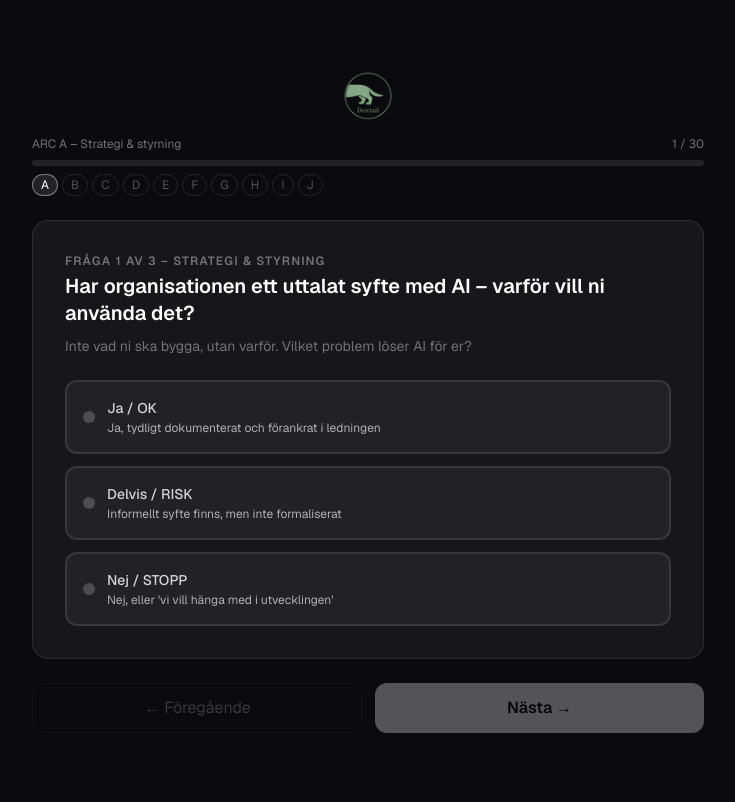
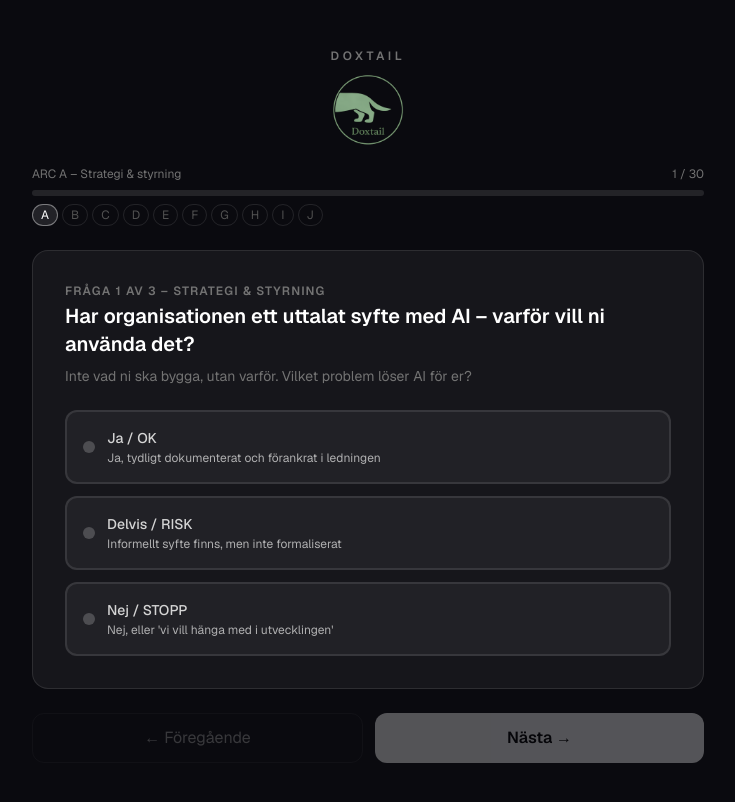
Before and after one commit to Ziiid/doxtail-arc, a Next.js app: page /check in a window 1280 px wide. Shown: the top 802 px of the page, without its empty margins (272-1007 px from the left). Built offline with nearby package versions, Linux system fonts and the light colour scheme.

Commit message:
Larger logo + Doxtail text above logo on all pages

```diff
--- a/app/check/page.tsx
+++ b/app/check/page.tsx
@@ -47,8 +47,9 @@ export default function CheckPage() {
   return (
     <main className="min-h-screen flex flex-col items-center justify-center px-4 py-12">
       <div className="max-w-2xl w-full space-y-6">
-        <div className="flex justify-center mb-2">
-          <Image src="/doxtail_logo.png" alt="Doxtail" width={60} height={60} />
+        <div className="flex flex-col items-center gap-1 mb-2">
+          <p className="text-xs font-semibold tracking-[0.3em] text-neutral-500 uppercase">Doxtail</p>
+          <Image src="/doxtail_logo.png" alt="Doxtail" width={90} height={90} />
         </div>
         <div className="space-y-2">
           <div className="flex justify-between text-xs text-neutral-500">
--- a/app/page.tsx
+++ b/app/page.tsx
@@ -6,7 +6,8 @@ export default function Home() {
     <main className="min-h-screen flex flex-col items-center justify-center px-4 py-16">
       <div className="max-w-2xl w-full text-center space-y-8">
         <div className="space-y-3">
-          <Image src="/doxtail_logo.png" alt="Doxtail" width={72} height={72} className="mx-auto" />
+          <p className="text-sm font-semibold tracking-[0.3em] text-neutral-500 uppercase">Doxtail</p>
+          <Image src="/doxtail_logo.png" alt="Doxtail" width={110} height={110} className="mx-auto" />
           <h1 className="text-5xl font-bold tracking-tight text-white">
             AI Readiness Check
           </h1>
```
